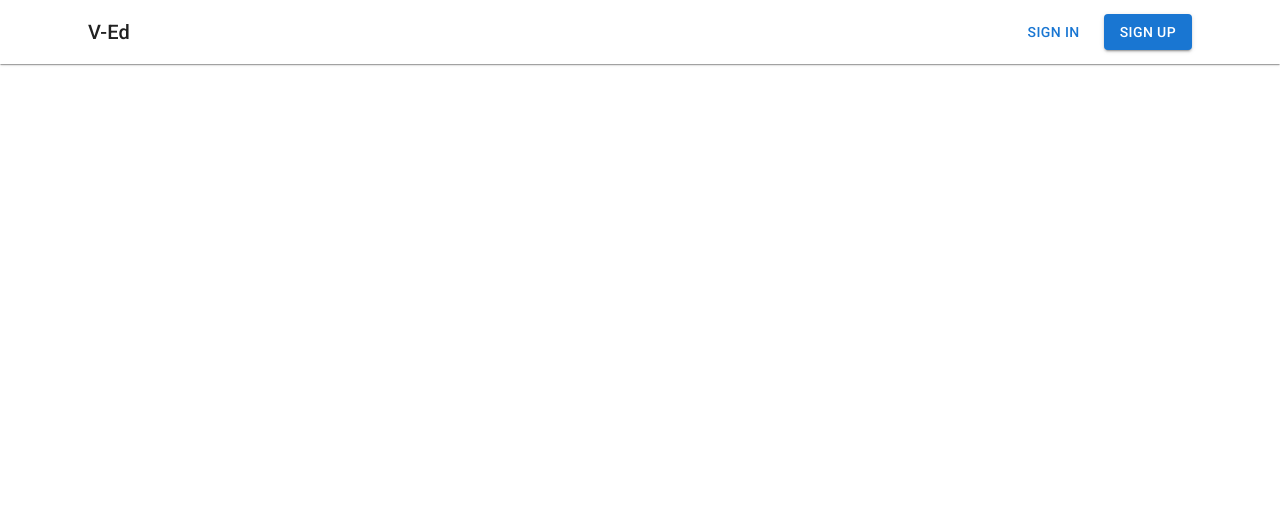
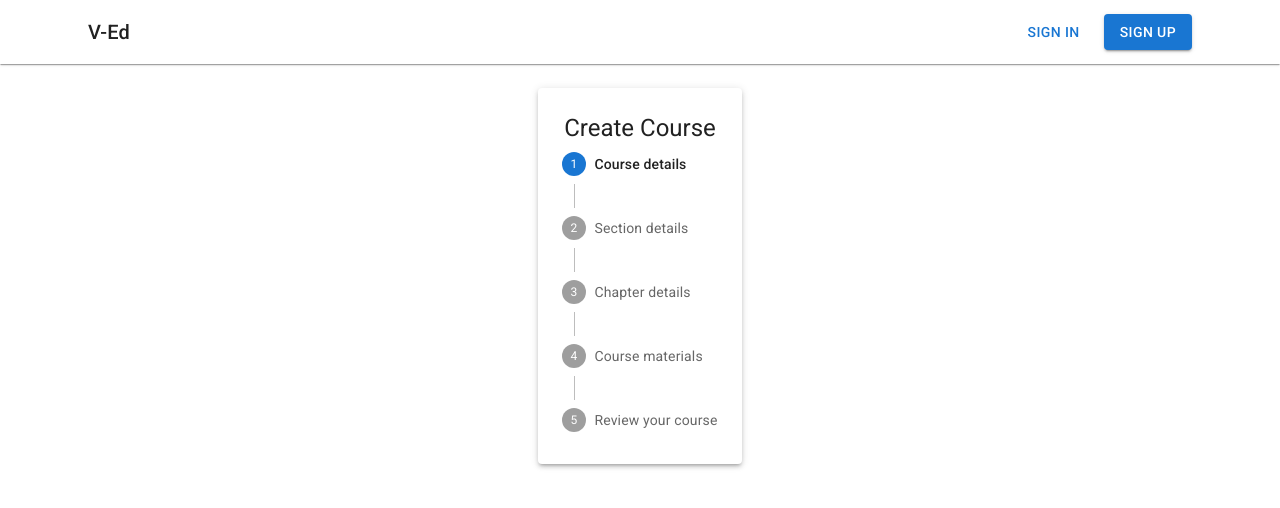
Before and after one commit to sjnp/v-ed, a React (Create React App) app in the folder frontend/: page /instructor/create-course in a window 1280 px wide. Shown: the top 508 px of the page. Built offline with nearby package versions, Linux system fonts and the light colour scheme; no server answers.

Commit message:
Add create course form component

```diff
--- /dev/null
+++ b/frontend/src/components/CreateCourseForm.js
@@ -0,0 +1,69 @@
+import { Paper, StepLabel, Stepper, Step, Typography, StepContent } from "@mui/material"
+import { Box } from "@mui/system";
+import { useState } from 'react';
+
+const CreateCourseForm = () => {
+  const steps = [
+    'Course details',
+    'Section details',
+    'Chapter details',
+    'Course materials',
+    'Review your course'
+  ]
+
+  const [activeStep, setActiveStep] = useState(0);
+
+  const handleNext = () => { setActiveStep(activeStep + 1) };
+  const handleBack = () => { setActiveStep(activeStep - 1) };
+
+  const getStepContent = (step) => {
+    switch (step) {
+      case 0:
+        return;
+      case 1:
+        return;
+      case 2:
+        return;
+      case 3:
+        return;
+      case 4:
+        return;
+      default:
+        throw new Error('Unknown step');
+    }
+  }
+
+  return (
+    <Paper elevation={3}>
+      <Box
+        sx={{
+          margin: 3,
+          display: 'flex',
+          flexDirection: 'column',
+          alignItems: 'center'
+        }}
+      >
+        <Typography
+          component='h1'
+          variant='h5'>
+          Create Course
+        </Typography>
+        <Stepper activeStep={activeStep} orientation='vertical'>
+          {steps.map(step => (
+            <Step key={step}>
+              <StepLabel>
+                {step}
+              </StepLabel>
+              <StepContent>
+                {getStepContent(activeStep)}
+              </StepContent>
+            </Step>
+          ))}
+        </Stepper>
+      </Box>
+
+    </Paper>
+  )
+}
+
+export default CreateCourseForm;
--- a/frontend/src/pages/CreateCourse.js
+++ b/frontend/src/pages/CreateCourse.js
@@ -1,13 +1,13 @@
-import {Box, Button, Container, Typography} from "@mui/material";
+import { Box, Button, Container, Typography } from "@mui/material";
 import AppBarHeader from "../components/AppBarHeader";
-import {useNavigate} from "react-router-dom";
+import { useNavigate } from "react-router-dom";
+import CreateCourseForm from "../components/CreateCourseForm";
 
 const CreateCourse = () => {
-  const navigate = useNavigate();
 
   return (
     <Container maxWidth="lg">
-      <AppBarHeader/>
+      <AppBarHeader />
       <Box
         component='main'
         sx={{
@@ -17,7 +17,7 @@ const CreateCourse = () => {
           alignItems: 'center'
         }}
       >
-
+        <CreateCourseForm />
 
       </Box>
     </Container>
```
